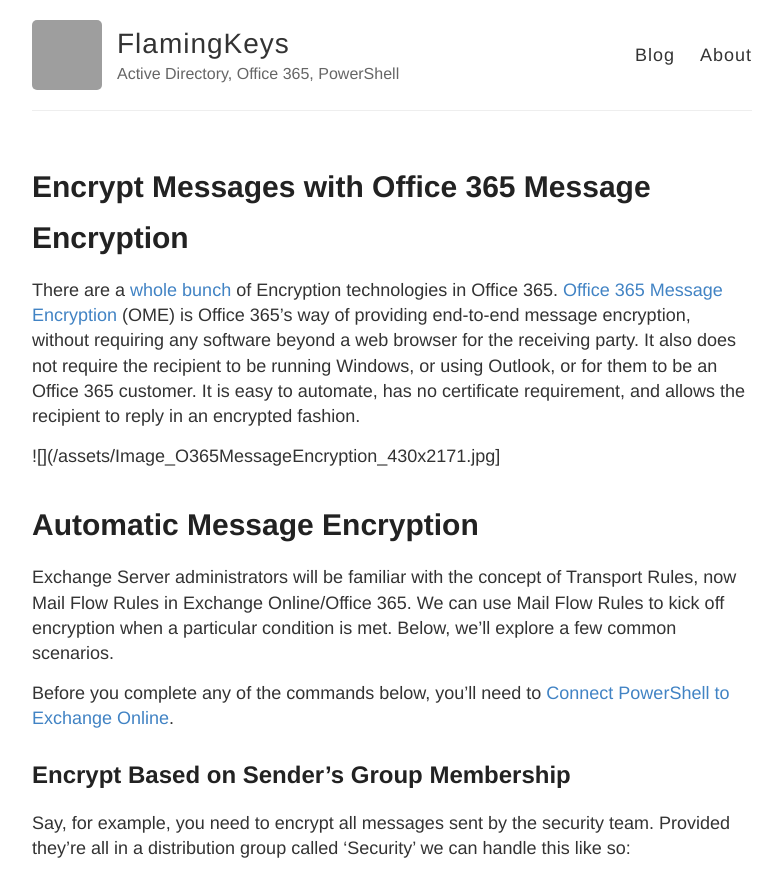
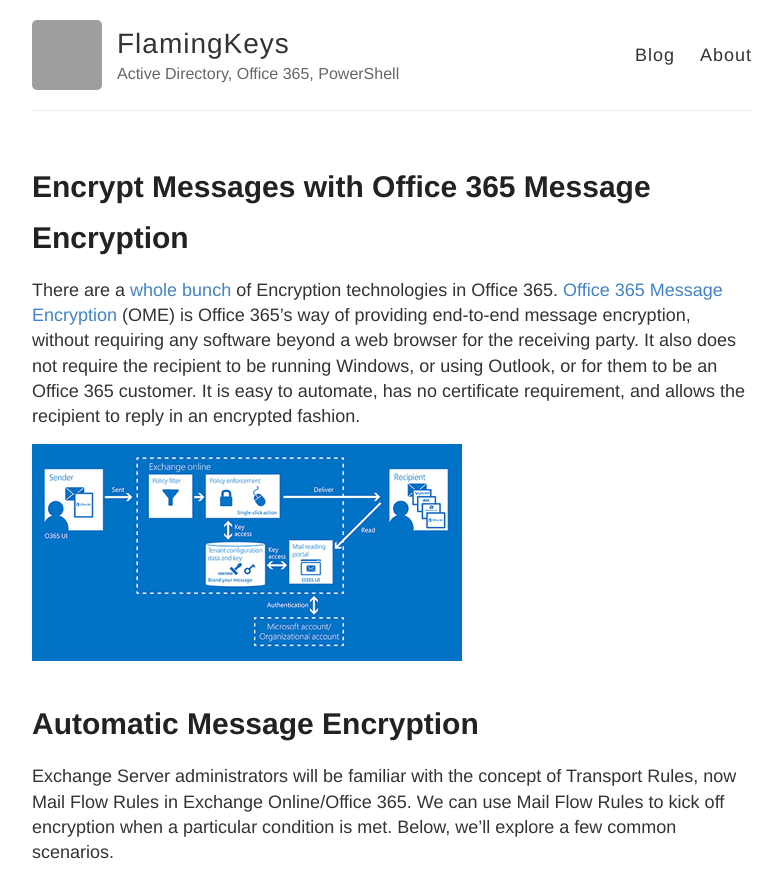
Before and after one commit to chrisbrownie/flamingkeys.com, a Jekyll site: the page built from _posts/2016-10-06-encrypt-messages-with-ome.md, in a window 1280 px wide and 900 px high, cut to the strip 0-873 px from the top of the window. Shown: the whole strip, without its empty margins (248-1030 px from the left). Built offline with Jekyll 4.4.1, drawn with Linux system fonts in a browser that asks for light colours; grey boxes are pictures that could not be loaded.

Commit message:
fix formatting

```diff
--- a/_posts/2016-10-06-encrypt-messages-with-ome.md
+++ b/_posts/2016-10-06-encrypt-messages-with-ome.md
@@ -39,7 +39,7 @@
 
 There are a [whole bunch](https://technet.microsoft.com/en-us/library/dn569286.aspx) of Encryption technologies in Office 365. [Office 365 Message Encryption](https://products.office.com/en-us/exchange/office-365-message-encryption) (OME) is Office 365's way of providing end-to-end message encryption, without requiring any software beyond a web browser for the receiving party. It also does not require the recipient to be running Windows, or using Outlook, or for them to be an Office 365 customer. It is easy to automate, has no certificate requirement, and allows the recipient to reply in an encrypted fashion.
 
-![]({{ site.baseurl }}/assets/Image_O365MessageEncryption_430x2171.jpg]
+![]({{ site.baseurl }}/assets/Image_O365MessageEncryption_430x2171.jpg)
 
 # Automatic Message Encryption
 
```
